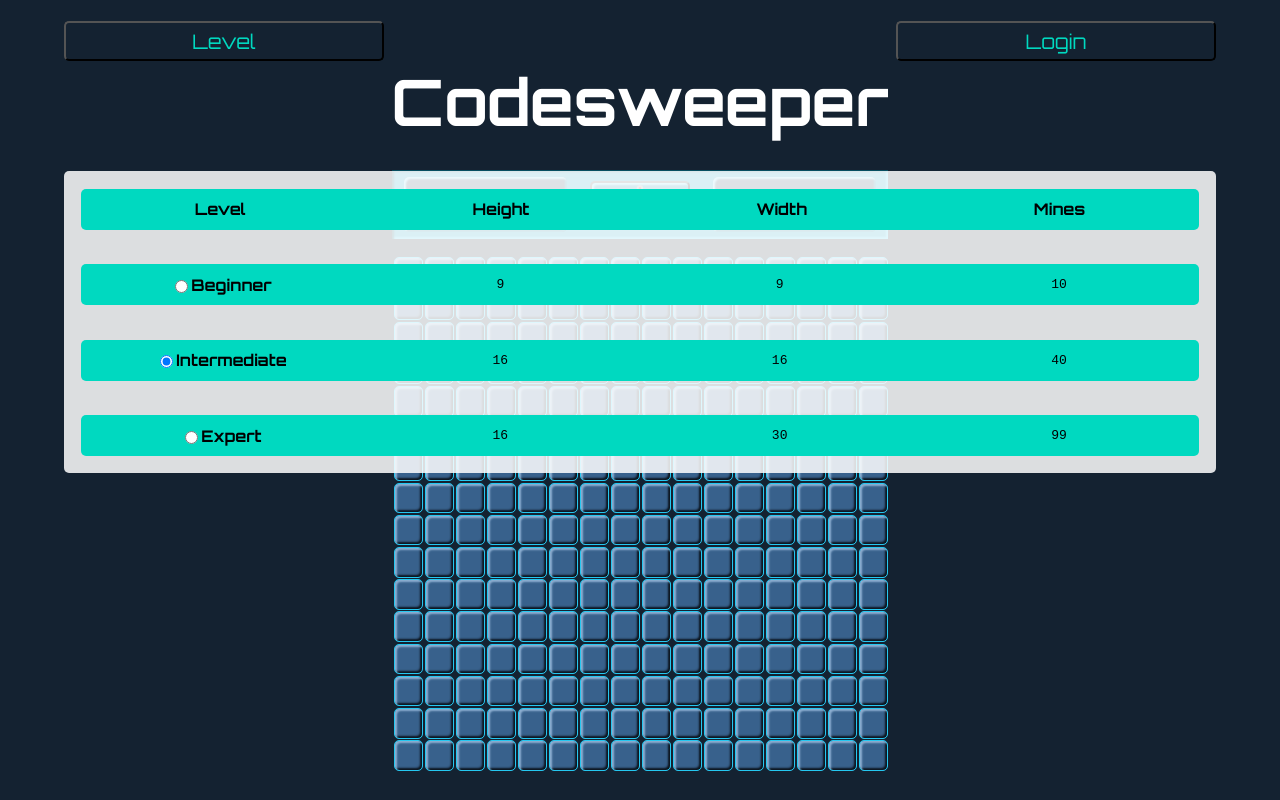
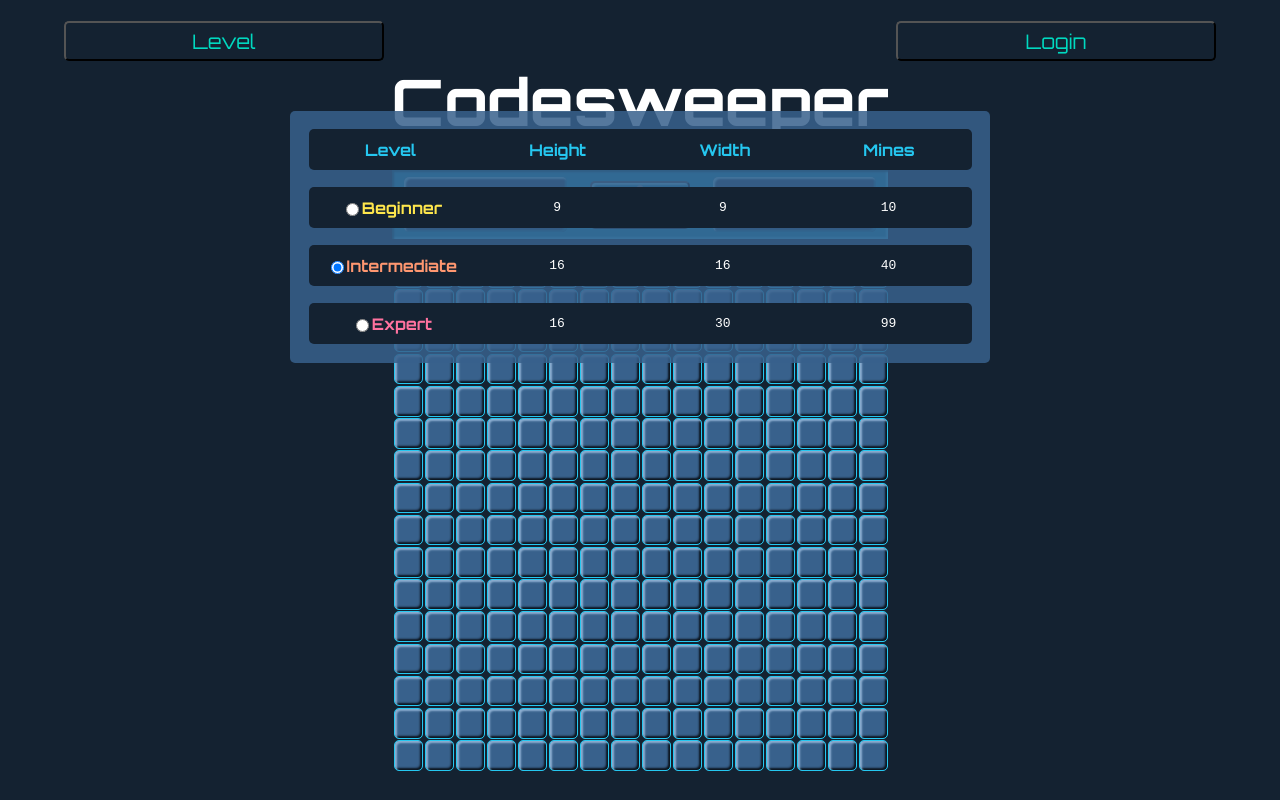
Before and after one commit to kaseywolff/Codesweeper, a React app: page / in a window 1280 px wide. Both pictures are taken after a click on the button "Level". Built offline with nearby package versions, Linux system fonts and the light colour scheme.

Commit message:
hide level popup when click outside popup

```diff
--- a/client/App.jsx
+++ b/client/App.jsx
@@ -1,4 +1,4 @@
-import React, { useState } from 'react';
+import React, { useState, useEffect } from 'react';
 // import './scss/levels.scss'
 // import './scss/app.scss'
 
@@ -17,6 +17,23 @@ const App = () => {
     setShowLevelOptions(!showLevelOptions);
   };
 
+  // hide level popup if user clicks outside popup window
+  useEffect(() => {
+    const handleDocumentClick = (e) => {
+      if (showLevelOptions && e.target.closest('#levels-container') === null && e.target.closest('#level-button') === null) {
+        setShowLevelOptions(false);
+      };
+    };
+
+    document.addEventListener('click', handleDocumentClick);
+
+    return () => {
+      document.removeEventListener('click', handleDocumentClick);
+    };
+  }, [showLevelOptions]);
+
+
+
   return (
     <div id="app">
       <NavBar onLevelButtonClick={toggleLevelPopup} />
--- a/client/components/Level.jsx
+++ b/client/components/Level.jsx
@@ -10,7 +10,7 @@ export default function Level({ selectedLevel, onLevelChange }) {
 
   return (
     <div id='levels-container'>
-      <div className='level-row'>
+      <div id='level-header' className='level-row'>
         <b>Level</b>
         <b>Height</b>
         <b>Width</b>
@@ -26,7 +26,7 @@ export default function Level({ selectedLevel, onLevelChange }) {
           checked={selectedLevel === 'beginner'}
           onChange={handleLevelChange}
           />
-          <b className='level'>Beginner</b>
+          <b id='beginner' className='level'>Beginner</b>
         </label>
         <plaintext className='level-element'>9</plaintext>
         <plaintext className='level-element'>9</plaintext>
@@ -42,7 +42,7 @@ export default function Level({ selectedLevel, onLevelChange }) {
             checked={selectedLevel === 'intermediate'}
             onChange={handleLevelChange}
           />
-          <b className='level'>Intermediate</b>
+          <b id='intermediate' className='level'>Intermediate</b>
         </label>
         <plaintext className='level-element'>16</plaintext>
         <plaintext className='level-element'>16</plaintext>
@@ -58,7 +58,7 @@ export default function Level({ selectedLevel, onLevelChange }) {
             checked={selectedLevel === 'expert'}
             onChange={handleLevelChange}
           />
-          <b className='level'>Expert</b>
+          <b id='expert' className='level'>Expert</b>
         </label>
         <plaintext className='level-element'>16</plaintext>
         <plaintext className='level-element'>30</plaintext>
--- a/client/scss/levels.scss
+++ b/client/scss/levels.scss
@@ -5,27 +5,29 @@
 
 #levels-container {
   position: absolute;
-  top: 20%;
-  background-color: rgba(255, 255, 255, .85);
+  padding: .75%;
+  top: 12%;
+  background-color: rgba($grey-blue, .85);
+  border-color: white;
+  border-width: 300px;
   display: grid;
   grid-template-rows: repeat(4, 1fr);
   align-self: center;
   justify-self: center;
   border-radius: 5px;
-  width: 90vw;
+  width: 85vmin;
   z-index: 999;
 };
 
 .level-row {
-  background-color: $green;
-  margin: 1.5%;
+  background-color: darken(rgb(56, 97, 140), 25);
+  color: white;
+  margin: 1.25%;
   border-radius: 5px;
   display: flex;
   justify-content: space-around;
   align-items: center;
-  // width: 100%;
   z-index: 999;
-
 };
 
 .level-element {
@@ -34,3 +36,19 @@
   justify-content: center;
   z-index: 999;
 };
+
+#level-header {
+  color: $blue;
+};
+
+#beginner {
+  color: $yellow;
+};
+
+#intermediate {
+  color: $orange;
+};
+
+#expert {
+  color: $pink;
+}
```
Also changed, not shown: client/scss/login.scss (deleted, +0 -10 lines), client/scss/signup.scss (deleted, +0 -10 lines).
